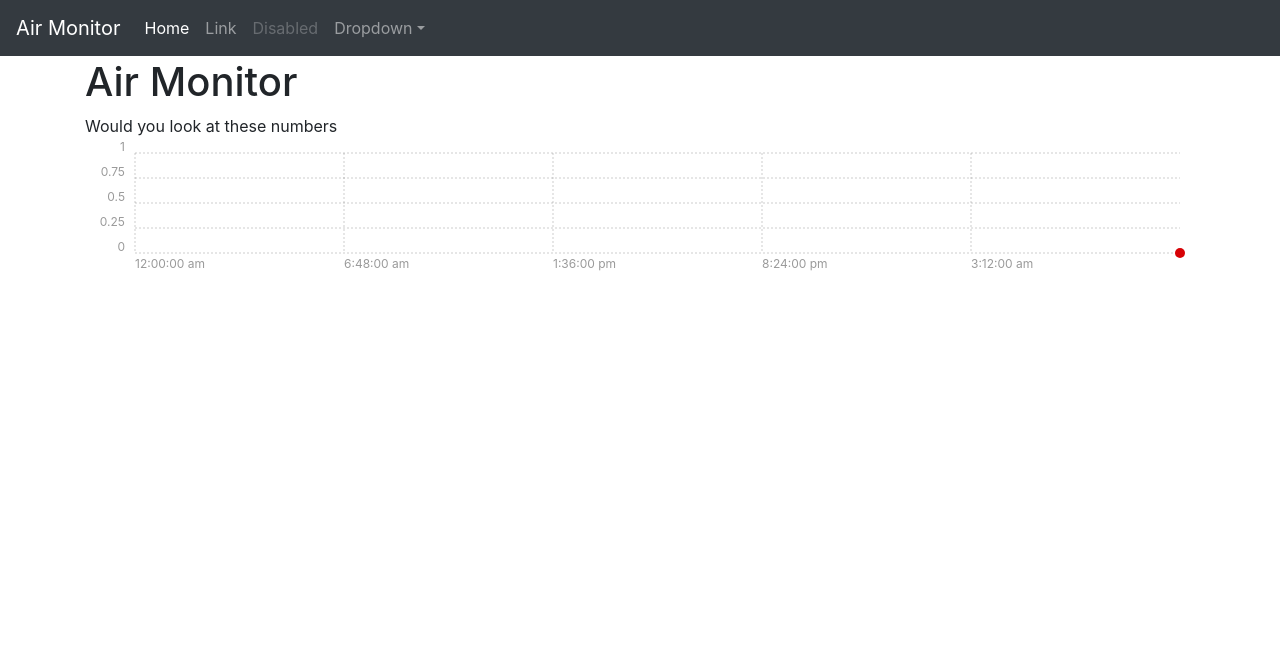
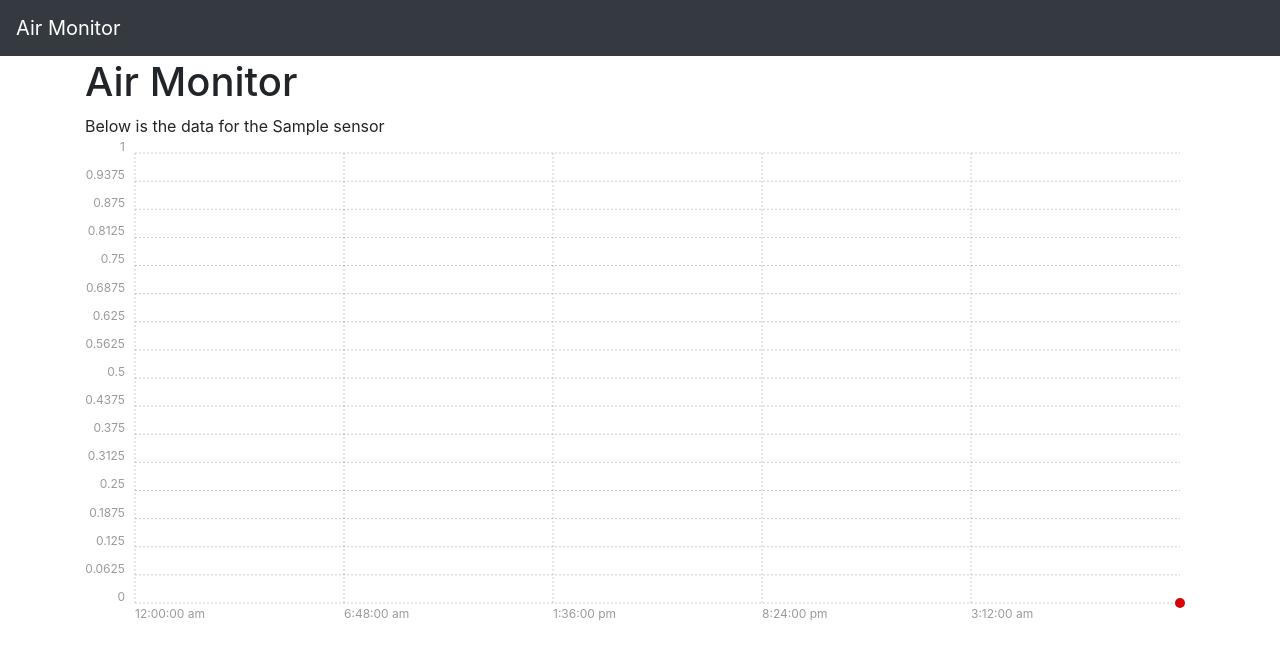
Before and after one commit to gbaman/Vestigo, a Flask app: template air-monitor/templates/render_chart.html in a window 1280 px wide. Shown: the top 660 px of the page. Run offline with Flask 2, Linux system fonts and the light colour scheme; the template is opened without the code that fills it: most values are stand-ins (such as "Sample title", 1, 10 or a date in 2020); parts of the project's set-up code (start-up, migrations or seed data) failed here and were passed over; some libraries are stand-ins or nearby versions.

Commit message:
Add tooltip support and better renderer

```diff
--- a/air-monitor/database.py
+++ b/air-monitor/database.py
@@ -24,6 +24,8 @@
     db_session.commit()
 
 
-def get_data_by_node_id_key(node_id, data_key) -> List[DataEntry]:
+def get_data_by_node_id_key(node_id, data_key, hours) -> List[DataEntry]:
+    #data = db_session.query(DataEntry).filter(DataEntry.node_id == node_id, DataEntry.data_entry_key == data_key, DataEntry.data_entry_date_time > datetime.datetime.now() - datetime.timedelta(hours = hours)).all()
     data = db_session.query(DataEntry).filter(DataEntry.node_id == node_id, DataEntry.data_entry_key == data_key).all()
+
     return data
--- a/air-monitor/static/css/air.css
+++ b/air-monitor/static/css/air.css
@@ -26,3 +26,19 @@
     padding: 7px;
     overflow-wrap: break-word
 }
+
+.ct-line.ct-threshold-above, .ct-point.ct-threshold-above, .ct-bar.ct-threshold-above {
+  stroke: #f05b4f;
+}
+
+.ct-line.ct-threshold-below, .ct-point.ct-threshold-below, .ct-bar.ct-threshold-below {
+  stroke: #59922b;
+}
+
+.ct-area.ct-threshold-above {
+  fill: #f05b4f;
+}
+
+.ct-area.ct-threshold-below {
+  fill: #59922b;
+}
--- /dev/null
+++ b/air-monitor/static/css/chartist-plugin-tooltip.css
@@ -0,0 +1,34 @@
+.chartist-tooltip {
+  position: absolute;
+  display: inline-block;
+  opacity: 0;
+  min-width: 5em;
+  padding: .5em;
+  background: #F4C63D;
+  color: #453D3F;
+  font-family: Oxygen, Helvetica, Arial, sans-serif;
+  font-weight: 700;
+  text-align: center;
+  pointer-events: none;
+  z-index: 1;
+  -webkit-transition: opacity .2s linear;
+  -moz-transition: opacity .2s linear;
+  -o-transition: opacity .2s linear;
+  transition: opacity .2s linear; }
+  .chartist-tooltip:before {
+    content: "";
+    position: absolute;
+    top: 100%;
+    left: 50%;
+    width: 0;
+    height: 0;
+    margin-left: -15px;
+    border: 15px solid transparent;
+    border-top-color: #F4C63D; }
+  .chartist-tooltip.tooltip-show {
+    opacity: 1; }
+
+.ct-area, .ct-line {
+  pointer-events: none; }
+
+/*# sourceMappingURL=chartist-plugin-tooltip.css.map */
--- /dev/null
+++ b/air-monitor/static/js/chartist-plugin-threshold.js
@@ -0,0 +1,108 @@
+/**
+ * Chartist.js plugin to display a data label on top of the points in a line chart.
+ *
+ */
+/* global Chartist */
+(function (window, document, Chartist) {
+  'use strict';
+
+  var defaultOptions = {
+    threshold: 0,
+    classNames: {
+      aboveThreshold: 'ct-threshold-above',
+      belowThreshold: 'ct-threshold-below'
+    },
+    maskNames: {
+      aboveThreshold: 'ct-threshold-mask-above',
+      belowThreshold: 'ct-threshold-mask-below'
+    }
+  };
+
+  function createMasks(data, options) {
+    // Select the defs element within the chart or create a new one
+    var defs = data.svg.querySelector('defs') || data.svg.elem('defs');
+    // Project the threshold value on the chart Y axis
+    var projectedThreshold = data.chartRect.height() - data.axisY.projectValue(options.threshold) + data.chartRect.y2;
+    var width = data.svg.width();
+    var height = data.svg.height();
+
+    // Create mask for upper part above threshold
+    defs
+      .elem('mask', {
+        x: 0,
+        y: 0,
+        width: width,
+        height: height,
+        id: options.maskNames.aboveThreshold
+      })
+      .elem('rect', {
+        x: 0,
+        y: 0,
+        width: width,
+        height: projectedThreshold,
+        fill: 'white'
+      });
+
+    // Create mask for lower part below threshold
+    defs
+      .elem('mask', {
+        x: 0,
+        y: 0,
+        width: width,
+        height: height,
+        id: options.maskNames.belowThreshold
+      })
+      .elem('rect', {
+        x: 0,
+        y: projectedThreshold,
+        width: width,
+        height: height - projectedThreshold,
+        fill: 'white'
+      });
+
+    return defs;
+  }
+
+  Chartist.plugins = Chartist.plugins || {};
+  Chartist.plugins.ctThreshold = function (options) {
+
+    options = Chartist.extend({}, defaultOptions, options);
+
+    return function ctThreshold(chart) {
+      if (chart instanceof Chartist.Line || chart instanceof Chartist.Bar) {
+        chart.on('draw', function (data) {
+          if (data.type === 'point') {
+            // For points we can just use the data value and compare against the threshold in order to determine
+            // the appropriate class
+            data.element.addClass(
+              data.value.y >= options.threshold ? options.classNames.aboveThreshold : options.classNames.belowThreshold
+            );
+          } else if (data.type === 'line' || data.type === 'bar' || data.type === 'area') {
+            // Cloning the original line path, mask it with the upper mask rect above the threshold and add the
+            // class for above threshold
+            data.element
+              .parent()
+              .elem(data.element._node.cloneNode(true))
+              .attr({
+                mask: 'url(#' + options.maskNames.aboveThreshold + ')'
+              })
+              .addClass(options.classNames.aboveThreshold);
+
+            // Use the original line path, mask it with the lower mask rect below the threshold and add the class
+            // for blow threshold
+            data.element
+              .attr({
+                mask: 'url(#' + options.maskNames.belowThreshold + ')'
+              })
+              .addClass(options.classNames.belowThreshold);
+          }
+        });
+
+        // On the created event, create the two mask definitions used to mask the line graphs
+        chart.on('created', function (data) {
+          createMasks(data, options);
+        });
+      }
+    };
+  };
+}(window, document, Chartist));
--- /dev/null
+++ b/air-monitor/static/js/chartist-plugin-tooltip.js
@@ -0,0 +1,297 @@
+(function (root, factory) {
+  if (root === undefined && window !== undefined) root = window;
+  if (typeof define === 'function' && define.amd) {
+    // AMD. Register as an anonymous module unless amdModuleId is set
+    define(["chartist"], function (a0) {
+      return (root['Chartist.plugins.tooltip'] = factory(a0));
+    });
+  } else if (typeof module === 'object' && module.exports) {
+    // Node. Does not work with strict CommonJS, but
+    // only CommonJS-like environments that support module.exports,
+    // like Node.
+    module.exports = factory(require("chartist"));
+  } else {
+    root['Chartist.plugins.tooltip'] = factory(root["Chartist"]);
+  }
+}(this, function (Chartist) {
+
+/**
+ * Chartist.js plugin to display a data label on top of the points in a line chart.
+ *
+ */
+/* global Chartist */
+(function (window, document, Chartist) {
+  'use strict';
+
+  var defaultOptions = {
+    currency: undefined,
+    currencyFormatCallback: undefined,
+    tooltipOffset: {
+      x: 0,
+      y: -20,
+    },
+    anchorToPoint: false,
+    appendToBody: true,
+    class: undefined,
+    pointClass: 'ct-point',
+  };
+
+  Chartist.plugins = Chartist.plugins || {};
+  Chartist.plugins.tooltip = function (options) {
+    options = Chartist.extend({}, defaultOptions, options);
+
+    return function tooltip(chart) {
+      // Warning: If you are using npm link or yarn link, these instanceof checks will fail and you won't any tooltips
+      var tooltipSelector = options.pointClass;
+      if (chart instanceof Chartist.Bar) {
+        tooltipSelector = 'ct-bar';
+      } else if (chart instanceof Chartist.Pie) {
+        // Added support for donut graph
+        if (chart.options.donut) {
+          // Added support for the solid donut graph
+          tooltipSelector = chart.options.donutSolid ? 'ct-slice-donut-solid' : 'ct-slice-donut';
+        } else {
+          tooltipSelector = 'ct-slice-pie';
+        }
+      }
+
+      var $chart = chart.container;
+      var $toolTipIsShown = false;
+      var $tooltipOffsetParent = offsetParent($chart);
+      var $toolTip;
+
+      if (!options.appendToBody) {
+        // searching for existing tooltip in the chart, because appendToBody is disabled
+        $toolTip = $chart.querySelector('.chartist-tooltip');
+      } else {
+        // searching for existing tooltip in the body, because appendToBody is enabled
+        $toolTip = document.querySelector('.chartist-tooltip');
+      }
+      if (!$toolTip) {
+        $toolTip = document.createElement('div');
+        $toolTip.className = (!options.class) ? 'chartist-tooltip' : 'chartist-tooltip ' + options.class;
+        if (!options.appendToBody) {
+          $chart.appendChild($toolTip);
+        } else {
+          document.body.appendChild($toolTip);
+        }
+      }
+      var height = $toolTip.offsetHeight;
+      var width = $toolTip.offsetWidth;
+
+      hide($toolTip);
+
+      function on(event, selector, callback) {
+        $chart.addEventListener(event, function (e) {
+          if (!selector || hasClass(e.target, selector))
+            callback(e);
+        });
+      }
+
+      on('mouseover', tooltipSelector, function (event) {
+        var $point = event.target;
+        var tooltipText = '';
+
+        var isPieChart = (chart instanceof Chartist.Pie) ? $point : $point.parentNode;
+        var seriesName = (isPieChart) ? $point.parentNode.getAttribute('ct:meta') || $point.parentNode.getAttribute('ct:series-name') : '';
+        var meta = $point.getAttribute('ct:meta') || seriesName || '';
+        var hasMeta = !!meta;
+        var value = $point.getAttribute('ct:value');
+
+        if (options.transformTooltipTextFnc && typeof options.transformTooltipTextFnc === 'function') {
+          value = options.transformTooltipTextFnc(value);
+        }
+
+        if (options.tooltipFnc && typeof options.tooltipFnc === 'function') {
+          tooltipText = options.tooltipFnc(meta, value);
+        } else {
+          if (options.metaIsHTML) {
+            var txt = document.createElement('textarea');
+            txt.innerHTML = meta;
+            meta = txt.value;
+          }
+
+          meta = '<span class="chartist-tooltip-meta">' + meta + '</span>';
+
+          if (hasMeta) {
+            tooltipText += meta + '<br>';
+          } else {
+            // For Pie Charts also take the labels into account
+            // Could add support for more charts here as well!
+            if (chart instanceof Chartist.Pie) {
+              var label = next($point, 'ct-label');
+              if (label) {
+                tooltipText += text(label) + '<br>';
+              }
+            }
+          }
+
+          if (value) {
+            if (options.currency) {
+              if (options.currencyFormatCallback != undefined) {
+                value = options.currencyFormatCallback(value, options);
+              } else {
+                value = options.currency + value.replace(/(\d)(?=(\d{3})+(?:\.\d+)?$)/g, '$1,');
+              }
+            }
+            value = '<span class="chartist-tooltip-value">' + value + '</span>';
+            tooltipText += value;
+          }
+        }
+
+        if (tooltipText) {
+          $toolTip.innerHTML = tooltipText;
+
+          // Calculate new width and height, as toolTip width/height may have changed with innerHTML change
+          height = $toolTip.offsetHeight;
+          width = $toolTip.offsetWidth;
+
+          if (options.appendToBody !== true) {
+            $tooltipOffsetParent = offsetParent($chart);
+          }
+          if ($toolTip.style.display !== 'absolute') {
+            $toolTip.style.display = 'absolute';
+          }
+          setPosition(event);
+          show($toolTip);
+
+          // Remember height and width to avoid wrong position in IE
+          height = $toolTip.offsetHeight;
+          width = $toolTip.offsetWidth;
+        }
+      });
+
+      on('mouseout', tooltipSelector, function () {
+        hide($toolTip);
+      });
+
+      on('mousemove', null, function (event) {
+        if (options.anchorToPoint === false && $toolTipIsShown) {
+          setPosition(event);
+        }
+      });
+
+      function setPosition(event) {
+        height = height || $toolTip.offsetHeight;
+        width = width || $toolTip.offsetWidth;
+        var offsetX = -width / 2 + options.tooltipOffset.x;
+        var offsetY = -height + options.tooltipOffset.y;
+
+        var anchor = options.anchorToPoint === true && event.target.x2 && event.target.y2;
+
+        if (options.appendToBody === true) {
+          if (anchor) {
+            var box = $chart.getBoundingClientRect();
+            var left = event.target.x2.baseVal.value + box.left + window.pageXOffset;
+            var top = event.target.y2.baseVal.value + box.top + window.pageYOffset;
+
+            $toolTip.style.left = left + offsetX + 'px';
+            $toolTip.style.top = top + offsetY + 'px';
+          } else {
+            $toolTip.style.left = event.pageX + offsetX + 'px';
+            $toolTip.style.top = event.pageY + offsetY + 'px';
+          }
+        } else {
+          var offsetBox = $tooltipOffsetParent.getBoundingClientRect();
+          var allOffsetLeft = -offsetBox.left - window.scrollX + offsetX;
+          var allOffsetTop = -offsetBox.top - window.scrollY + offsetY;
+
+          if (anchor) {
+            var box = $chart.getBoundingClientRect();
+            var left = event.target.x2.baseVal.value + box.left + window.pageXOffset;
+            var top = event.target.y2.baseVal.value + box.top + window.pageYOffset;
+
+            $toolTip.style.left = left + allOffsetLeft + 'px';
+            $toolTip.style.top = top + allOffsetTop + 'px';
+          } else {
+            $toolTip.style.left = event.pageX + allOffsetLeft + 'px';
+            $toolTip.style.top = event.pageY + allOffsetTop + 'px';
+          }
+        }
+      }
+
+      /**
+       * Shows the tooltip element, if not shown
+       * @param element
+       */
+      function show(element) {
+        $toolTipIsShown = true;
+        if (!hasClass(element, 'tooltip-show')) {
+          element.className = element.className + ' tooltip-show';
+        }
+      }
+
+      /**
+       * Hides the tooltip element
+       * @param element
+       */
+      function hide(element) {
+        $toolTipIsShown = false;
+        var regex = new RegExp('tooltip-show' + '\\s*', 'gi');
+        element.className = element.className.replace(regex, '').trim();
+      }
+
+    };
+  };
+
+  /**
+   * Returns whether a element has a css class called className
+   * @param element
+   * @param className
+   * @return {boolean}
+   */
+  function hasClass(element, className) {
+    return (' ' + element.getAttribute('class') + ' ').indexOf(' ' + className + ' ') > -1;
+  }
+
+  function next(element, className) {
+    do {
+      element = element.nextSibling;
+    } while (element && !hasClass(element, className));
+    return element;
+  }
+
+  /**
+   *
+   * @param element
+   * @return {string | string}
+   */
+  function text(element) {
+    return element.innerText || element.textContent;
+  }
+
+  /**
+   * Returns the first positioned parent of the element
+   * @return HTMLElement
+   */
+  function offsetParent(elem) {
+    if (offsetParent in elem) {
+      // Using the native property if possible
+      var parent = elem.offsetParent;
+
+      if (!parent) {
+        parent = document.body.parentElement;
+      }
+
+      return parent;
+    }
+
+    var parent = elem.parentNode;
+    if (!parent) {
+      return document.body.parentElement;
+    }
+
+    if (window.getComputedStyle(parent).position !== 'static') {
+      return parent;
+    } else if (parent.tagName === 'BODY') {
+      return parent.parentElement;
+    } else {
+      return offsetParent(parent);
+    }
+  }
+
+}(window, document, Chartist));
+
+return Chartist.plugins.tooltip;
+
+}));
--- a/air-monitor/templates/layout.html
+++ b/air-monitor/templates/layout.html
@@ -8,8 +8,11 @@
     <script src="/static/js/chartist.js"></script>
     <script src="/static/js/moment.js"></script>
     <script src="/static/js/air.js"></script>
+    <script src="/static/js/chartist-plugin-tooltip.js"></script>
+    <script src="/static/js/chartist-plugin-threshold.js"></script>
     <link rel="stylesheet" type="text/css" href="/static/css/air.css">
     <link rel="stylesheet" type="text/css" href="/static/css/chartist.css">
+    <link rel="stylesheet" type="text/css" href="/static/css/chartist-plugin-tooltip.css"> <!-- from https://github.com/LukBukkit/chartist-plugin-tooltip -->
     <title>Air monitor</title>
 </head>
 <body>
@@ -21,6 +24,7 @@
       </button>
 
       <div class="collapse navbar-collapse" id="navbarsExampleDefault">
+          <!--
         <ul class="navbar-nav mr-auto">
           <li class="nav-item active">
             <a class="nav-link" href="#">Home <span class="sr-only">(current)</span></a>
@@ -39,7 +43,7 @@
               <a class="dropdown-item" href="#">Something else here</a>
             </div>
           </li>
-        </ul>
+        </ul> -->
       </div>
     </nav>
 <div class="main-body">
--- a/air-monitor/templates/render_chart.html
+++ b/air-monitor/templates/render_chart.html
@@ -3,32 +3,51 @@
 {% block content %}
     <h1>Air Monitor</h1>
 
-    <div id="chart1" class="ct-chart" >Would you look at these numbers</div>
+    <div id="chart1" class="ct-chart">Below is the data for the {{ data_key }} sensor</div>
     <script>
         var chart = new Chartist.Line('.ct-chart', {
                 series: [
                     {
-      name: 'series-1',
+                        name: '{{data_key}}',
                         data: [
                             {% for data_point in data %}
-            {x: new Date("{{ data_point.js_datetime }}"), y: {{data_point.data_entry_value}}},
+                                {
+                                    meta: '{{data_key}}',
+                                    x: new Date("{{ data_point.js_datetime }}"),
+                                    y: {{data_point.data_entry_value}}
+                                },
                             {% endfor %}
                         ]
                     }
                 ]
-}, {
+            },
+            {
                 axisX: {
                     type: Chartist.FixedScaleAxis,
 
                     divisor: 5,
-    labelInterpolationFnc: function(value) {
+                    labelInterpolationFnc: function (value) {
                         return moment(value).format('h:mm:ss a');
                     }
                 },
-    axisY:{
-      low:0,
+                axisY: {
+                    low: 0,
+                },
+                height: "500px",
+                showArea: true,
+                plugins: [
+                    Chartist.plugins.ctThreshold({
+                        threshold: 1000
+                    }),
+                    Chartist.plugins.tooltip({
+                        transformTooltipTextFnc: function (tooltip) {
+                            var xy = tooltip.split(",");
+                            return xy[1] + " ppm - " + moment(new Date(parseInt(xy[0]))).format('h:mm:ss a');
                         }
-});
+                    })
+                ]
+            },
+        );
     </script>
 
 
```
Also changed, not shown: air-monitor/routes.py (+5 -3 lines), air-monitor/secrets/__init__.py (added). Lines whose indentation alone changed are shown as unchanged.
